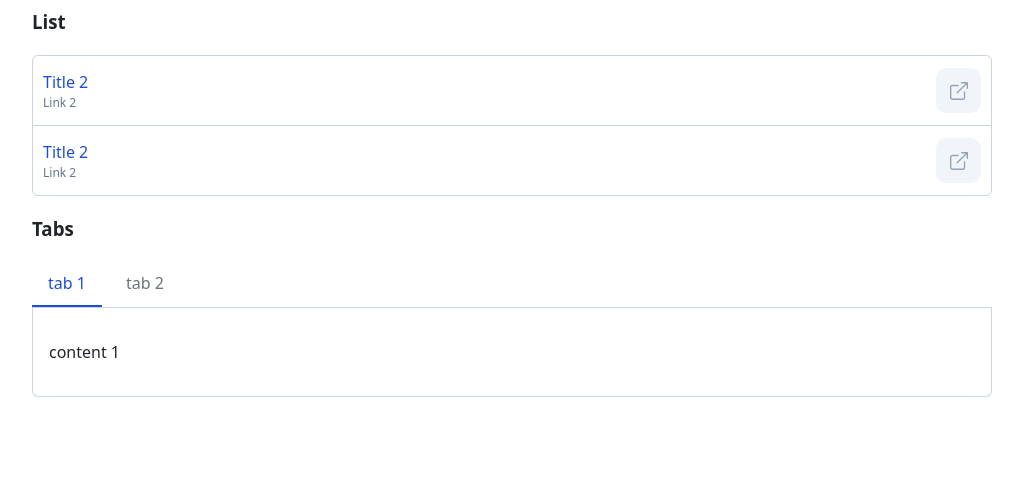
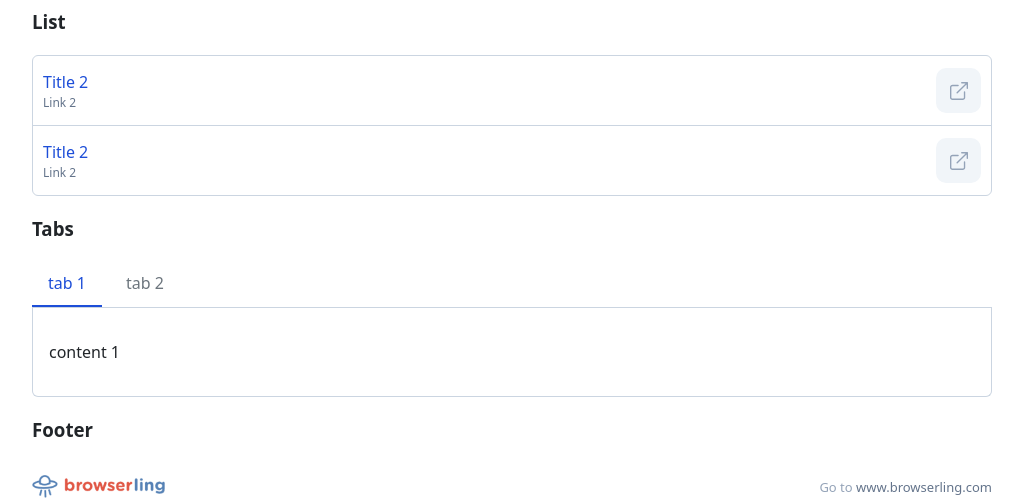
Before and after one commit to null-none/browly, a website built with Vite: page index.html in a window 1280 px wide. Shown: the part 777-1275 px from the top of the page, without its empty margins (128-1151 px from the left). Before the commit the page ends 1174 px from the top, so only its background shows below. Built offline with nearby package versions, Linux system fonts and the light colour scheme.

Commit message:
Added footer to design-system

```diff
--- a/index.html
+++ b/index.html
@@ -70,6 +70,13 @@
           <div class="tabs__panel"><p>content 2</p></div>
         </div>
       </div>
+      <h3>Footer</h3>
+      <div class="footer">
+        <img class="footer__img" src="/images/browserling.png" alt="">
+        <div class="footer__content">
+          <span class="footer__text">Go to <a class="footer__link" href="https://www.browserling.com">www.browserling.com</a></span>
+        </div>
+      </div>
     </div>
     <script src="/jquery.js"></script>
     <script src="/dropdown.js"></script>
--- a/scss/_variables.scss
+++ b/scss/_variables.scss
@@ -27,3 +27,9 @@ $group-list-max-height: 456px !default;
 
 $list-url-icon-bg-color: #F1F5F9 !default;
 $list-url-color: #64748B !default;
+
+$footer-padding-top: 12px !default;
+$footer-img-width: 133px !default;
+$footer-text-color: #94A3B8 !default;
+$footer-link-color: #64748B !default;
+$footer-font-size: 13px !default;
--- /dev/null
+++ b/scss/components/_footer.scss
@@ -0,0 +1,24 @@
+@use "../../scss/variables" as * ;
+
+.footer {
+  display: flex;
+  justify-content: space-between;
+  align-items: center;
+  padding-top: $footer-padding-top;
+
+  &__img {
+     width: $footer-img-width;
+  }
+
+  &__text {
+    color: $footer-text-color;
+    font-size: $footer-font-size;
+  }
+
+  &__link {
+    color: $footer-link-color;
+    &:hover {
+      text-decoration: underline;
+    }
+  }
+}
--- a/scss/style.scss
+++ b/scss/style.scss
@@ -19,3 +19,4 @@
 @use "components/tabs";
 @use "components/tooltip";
 @use "components/header";
+@use "components/footer";
```
Also changed, not shown: dist/index-DLadg3bC.css (deleted), dist/index-Dkyxam2u.js (renamed from dist/index-DUWx_FkS.js), dist/index-Ds4fEXv5.css (added), dist/index.html.
